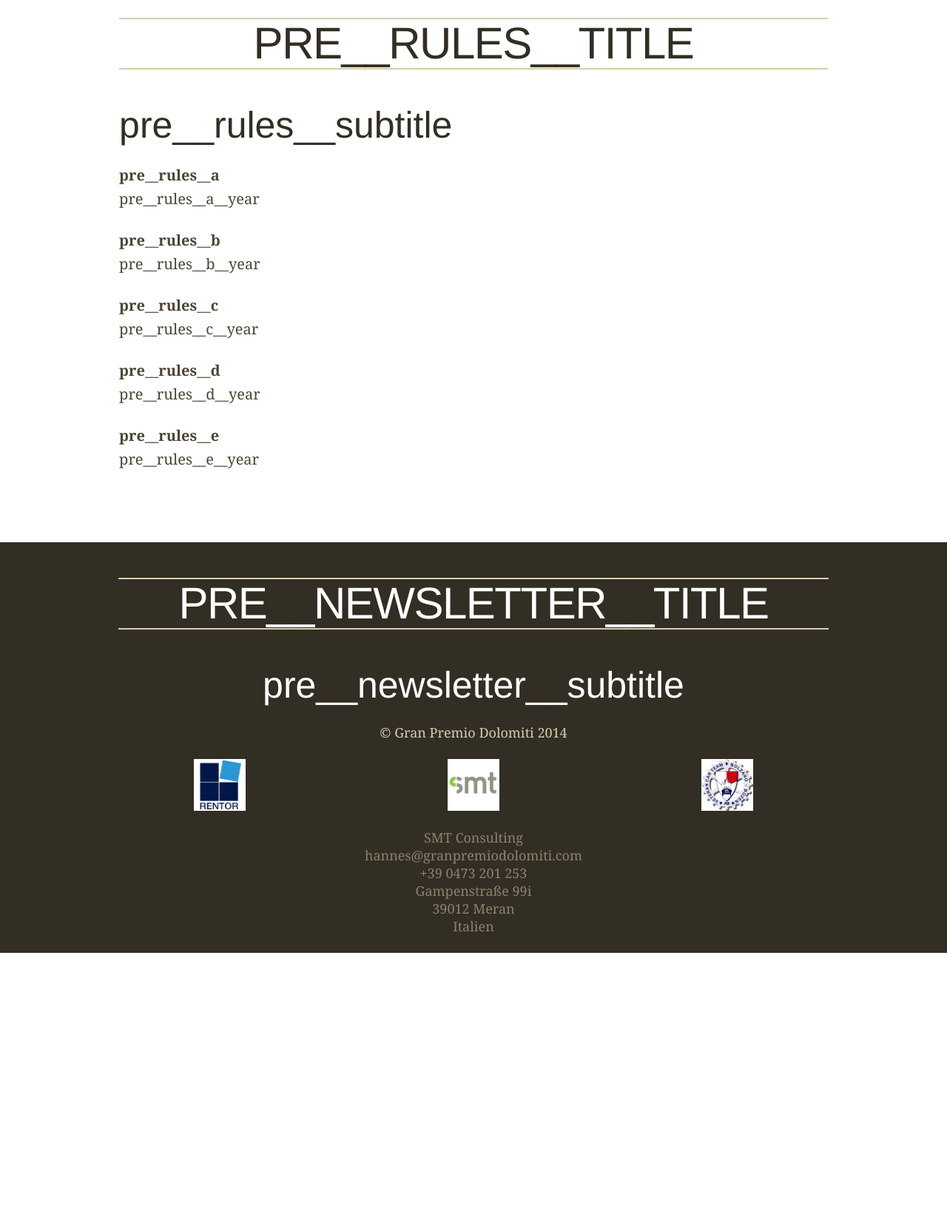
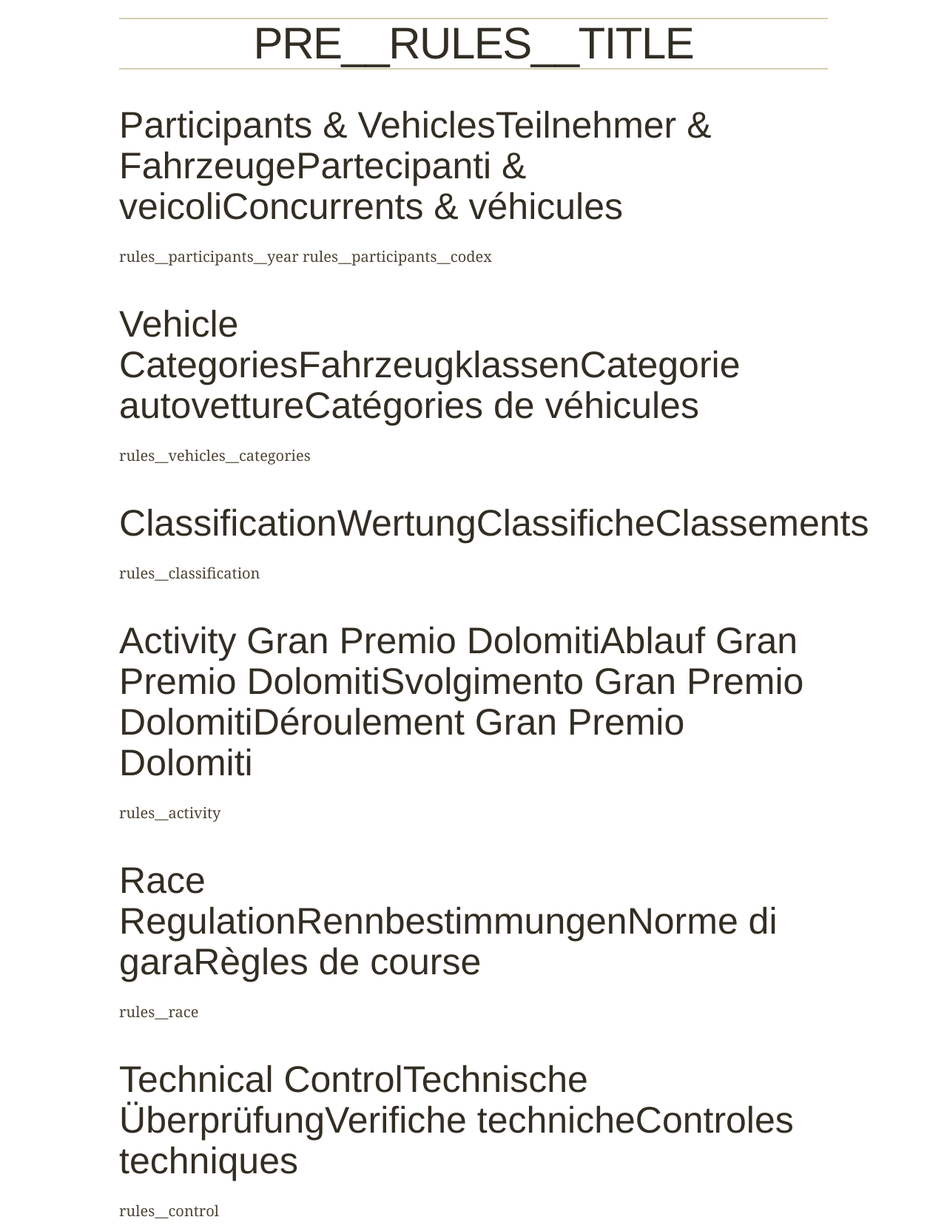
Before and after one commit to xonic/gpd-theme, a WordPress theme: the page made by themes/gp-dolomiti/regulations.php in a window 1280 px wide. Shown: the part 256-1920 px from the top of the page at 74% size. Before the commit the page ends 1544 px from the top, so only its background shows below. Run offline with PHP 8.4 and a stand-in for WordPress, Linux system fonts and the light colour scheme; the site name, menu and one post (Sample post) are stand-ins, and other content is empty; some libraries are stand-ins or nearby versions.

Commit message:
- add new regulations

```diff
--- a/themes/gp-dolomiti/regulations.php
+++ b/themes/gp-dolomiti/regulations.php
@@ -14,41 +14,59 @@ get_header(); ?>
 		<h1 class="section__title section__title--emphasized">
 			<? _e("pre__rules__title", "gp-dolomiti"); ?>
 		</h1>
-		<h2>
-			<? _e("pre__rules__subtitle", "gp-dolomiti"); ?>
-		</h2>
-		<dl>
-			<dt>
-				<? _e("pre__rules__a", "gp-dolomiti"); ?>
-			</dt>
-			<dd>
-				<? _e("pre__rules__a__year", "gp-dolomiti"); ?>
-			</dd>
-			<dt>
-				<? _e("pre__rules__b", "gp-dolomiti"); ?>
-			</dt>
-			<dd>
-				<? _e("pre__rules__b__year", "gp-dolomiti"); ?>
-			</dd>
-			<dt>
-				<? _e("pre__rules__c", "gp-dolomiti"); ?>
-			</dt>
-			<dd>
-				<? _e("pre__rules__c__year", "gp-dolomiti"); ?>
-			</dd>
-			<dt>
-				<? _e("pre__rules__d", "gp-dolomiti"); ?>
-			</dt>
-			<dd>
-				<? _e("pre__rules__d__year", "gp-dolomiti"); ?>
-			</dd>
-			<dt>
-				<? _e("pre__rules__e", "gp-dolomiti"); ?>
-			</dt>
-			<dd>
-				<? _e("pre__rules__e__year", "gp-dolomiti"); ?>
-			</dd>
-		</dl>
+
+
+		<h2><? _e('<!--:en-->Participants &amp; Vehicles<!--:--><!--:de-->Teilnehmer &amp; Fahrzeuge<!--:--><!--:it-->Partecipanti &amp; veicoli<!--:--><!--:fr-->Concurrents &amp; véhicules<!--:-->'); ?></h2>
+		<p class="space-lover">
+			<? _e("rules__participants__year", "gp-dolomiti"); ?>
+			<? _e("rules__participants__codex", "gp-dolomiti"); ?>
+		</p>
+
+
+		<h2><? _e('<!--:en-->Vehicle Categories<!--:--><!--:de-->Fahrzeugklassen<!--:--><!--:it-->Categorie autovetture<!--:--><!--:fr-->Catégories de véhicules<!--:-->'); ?></h2>
+		<p class="space-lover"><? _e("rules__vehicles__categories", "gp-dolomiti"); ?></p>
+
+
+		<h2><? _e('<!--:en-->Classification<!--:--><!--:de-->Wertung<!--:--><!--:it-->Classifiche<!--:--><!--:fr-->Classements<!--:-->'); ?></h2>
+		<p class="space-lover"><? _e("rules__classification", "gp-dolomiti"); ?></p>
+
+
+		<h2><? _e('<!--:en-->Activity Gran Premio Dolomiti<!--:--><!--:de-->Ablauf Gran Premio Dolomiti<!--:--><!--:it-->Svolgimento Gran Premio Dolomiti<!--:--><!--:fr-->Déroulement Gran Premio Dolomiti<!--:-->'); ?></h2>
+		<p class="space-lover"><? _e("rules__activity", "gp-dolomiti"); ?></p>
+
+
+		<h2><? _e('<!--:en-->Race Regulation<!--:--><!--:de-->Rennbestimmungen<!--:--><!--:it-->Norme di gara<!--:--><!--:fr-->Règles de course<!--:-->'); ?></h2>
+		<p class="space-lover"><? _e("rules__race", "gp-dolomiti"); ?></p>
+
+
+		<h2><? _e('<!--:en-->Technical Control<!--:--><!--:de-->Technische Überprüfung<!--:--><!--:it-->Verifiche techniche<!--:--><!--:fr-->Controles techniques<!--:-->'); ?></h2>
+		<p class="space-lover"><? _e("rules__control", "gp-dolomiti"); ?></p>
+
+
+		<h2><? _e('<!--:en-->Reclamation<!--:--><!--:de-->Einspruch<!--:--><!--:it-->Reclami<!--:--><!--:fr-->Rèclamations<!--:-->'); ?></h2>
+		<p class="space-lover"><? _e("rules__reclamation", "gp-dolomiti"); ?></p>
+
+
+		<h2><? _e('<!--:en-->Disclaimer<!--:--><!--:de-->Haftungsausschluss<!--:--><!--:it-->Rinuncia di responsibilità<!--:--><!--:fr-->Renonciation de responsabilité<!--:-->'); ?></h2>
+		<p class="space-lover"><? _e("rules__disclaimer", "gp-dolomiti"); ?></p>
+
+
+		<h2><? _e('<!--:en-->Privacy<!--:--><!--:de-->Datenschutz<!--:--><!--:it-->Privacy<!--:--><!--:fr-->Vie privée<!--:-->'); ?></h2>
+		<p class="space-lover"><? _e("rules__privacy", "gp-dolomiti"); ?></p>
+
+
+		<h2><? _e('<!--:en-->Cancellation Fee<!--:--><!--:de-->Stornobedingungen<!--:--><!--:it-->Condizioni annullamento<!--:--><!--:fr-->Conditions d\'annulation<!--:-->'); ?></h2>
+		<p><? _e("rules__cancellation", "gp-dolomiti"); ?></p>
+		<ul class="space-lover">
+			<li><? _e('<!--:en-->Until 60 days before event: no cancellation fee<!--:--><!--:de-->Bis 60 Tage vor Anreise: keine Stornogebühr<!--:--><!--:it-->Fino a 60 giorni prima del evento: senza penalità<!--:--><!--:fr-->60 jours avant l\'arrivée: pas de frais d\'annulation<!--:-->'); ?></li>
+			<li><? _e('<!--:en-->Until 30 days before event: 50%<!--:--><!--:de-->Bis 30 Tage vor Anreise: 50%<!--:--><!--:it-->Fino a 30 giorni prima del evento: 50%<!--:--><!--:fr-->30 jours avant l\'arrivée: 50%<!--:-->'); ?></li>
+			<li><? _e('<!--:en-->Until 10 days before event: 80%<!--:--><!--:de-->Bis 10 Tage vor Anreise: 80%<!--:--><!--:it-->Fino a 10 giorni prima del evento: 80%<!--:--><!--:fr-->10 jours avant l\'arrivée: 80%<!--:-->'); ?></li>
+			<li><? _e('<!--:en-->Less than 10 days before event: 100%<!--:--><!--:de-->Weniger als 10 Tage vor Anreise: 100%<!--:--><!--:it-->Meno di 10 giorni prima del evento: 100%<!--:--><!--:fr-->Moins que 60 jours avant l\'arrivée: 100%<!--:-->'); ?></li>
+		</ul>
+
+
+		<h2><? _e('<!--:en-->Other<!--:--><!--:de-->Verschiedenes<!--:--><!--:it-->Varie<!--:--><!--:fr-->Divers<!--:-->'); ?></h2>
+		<p class="space-lover"><? _e("rules__other", "gp-dolomiti"); ?></p>
 	</div>
 </section>
 
--- a/uploads/espresso/gateways/bank/bank_payment_vars.php
+++ b/uploads/espresso/gateways/bank/bank_payment_vars.php
@@ -40,7 +40,7 @@ function espresso_display_bank($payment_data) {
 	</fieldset>
 
 	<p class="form-section">
-		<?php _e('<!--:en-->By clicking "Complete Registration" I confirm that I have read and fully accept the Gran Premio Dolomiti <a href="#" title="View Terms and Conditions"><strong>Terms and Conditions</strong></a>.<!--:--><!--:de-->Durch Klick auf "Anmeldung abschließen" bestätige ich, dass ich die Gran Premio Dolomiti <a href="#" title="Teilnahmebedingungen anzeigen"><strong>Teilnahmebedingungen</strong></a> gelesen und akzeptiert habe.<!--:--><!--:it-->Cliccando su "Concludi l\'iscrizione" confermo di aver letto e accettato i <a href="#" title="Mostra Termini e Condizioni"><strong>Termini e Condizioni</strong></a> del Gran Premio Dolomiti.<!--:--><!--:fr-->En cliquant sur Confirmer l\'inscription, vous confirmez votre accord avec <a href="#" title="Voir les Termes et Conditions"><strong>les Termes et Conditions du Gran Premio Dolomiti</strong></a>.<!--:-->'); ?>
+		<?php _e('<!--:en-->By clicking "Complete Registration" I confirm that I have read and fully accept the Gran Premio Dolomiti <a href="http://granpremiodolomiti.com/en/regulations" title="View Terms and Conditions"><strong>Terms and Conditions</strong></a>.<!--:--><!--:de-->Durch Klick auf "Anmeldung abschließen" bestätige ich, dass ich die Gran Premio Dolomiti <a href="http://granpremiodolomiti.com/de/regulations" title="Teilnahmebedingungen anzeigen"><strong>Teilnahmebedingungen</strong></a> gelesen und akzeptiert habe.<!--:--><!--:it-->Cliccando su "Concludi l\'iscrizione" confermo di aver letto e accettato i <a href="http://granpremiodolomiti.com/it/regulations" title="Mostra Termini e Condizioni"><strong>Termini e Condizioni</strong></a> del Gran Premio Dolomiti.<!--:--><!--:fr-->En cliquant sur Confirmer l\'inscription, vous confirmez votre accord avec <a href="http://granpremiodolomiti.com/fr/regulations" title="Voir les Termes et Conditions"><strong>les Termes et Conditions du Gran Premio Dolomiti</strong></a>.<!--:-->'); ?>
 	</p>
 
 	<a id="finalize_bank" class="btn btn--primary btn--newsletter finalize_button allow-leave-page inline-link" href="<?php echo $finalize_link;?>" title="<?php _e('Complete your Registration', 'event_espresso'); ?>">
```
Also changed, not shown: 8 other files.
